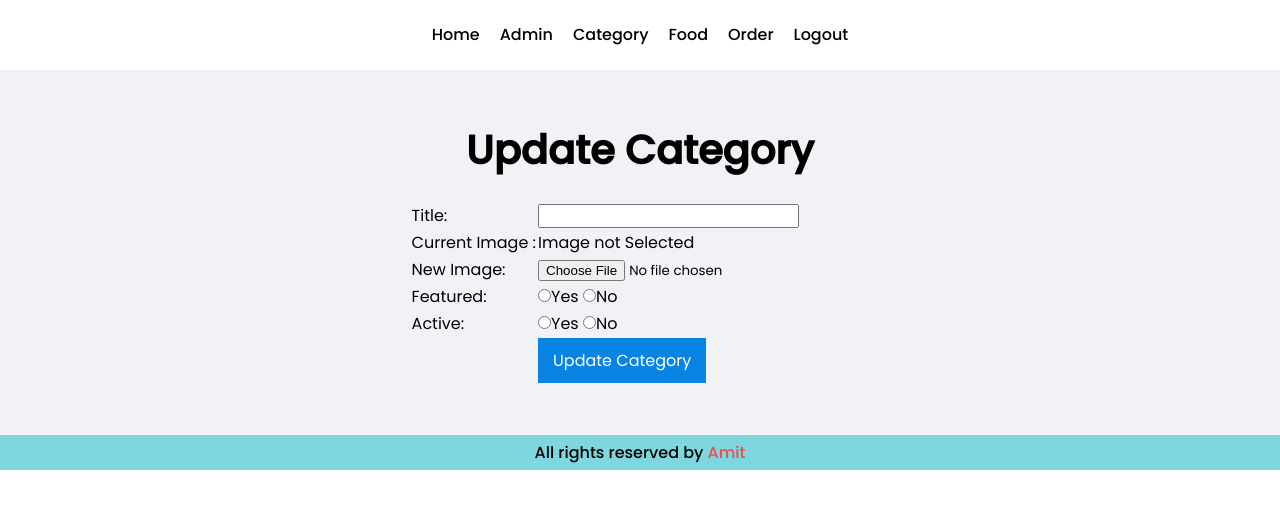
After one commit to coderamit01/food-restaurant, a PHP site: page /food-restaurant/admin/update-category.php in a window 1280 px wide. The commit adds this page. Shown: the top 509 px of the page. Run offline with PHP 8.4, Linux system fonts and the light colour scheme; the visitor is signed in with stand-in values (Sample User, id 1); data that the repository does not hold is empty.

Commit message:
added manage-category, add-category , delete-category and update category file all functionality

```diff
--- /dev/null
+++ b/admin/update-category.php
@@ -0,0 +1,127 @@
+<?php
+  require_once('partials/header.php');
+
+  if(isset($_GET['id'])){
+
+    $id = $_GET['id'];
+    $sql = mysqli_query($connection, "SELECT * FROM tbl_category WHERE id = '$id'");
+    if($rows = mysqli_fetch_assoc($sql)){
+      $title = $rows['title'];
+      $current_image = $rows['image_name'];
+      $featured = $rows['featured'];
+      $active = $rows['active'];
+    }
+
+  }
+?>
+  <section class="main-content">
+    <div class="container">
+      <h1 class="text-center">Update Category</h1>
+      <form class="category-form" action="" method="POST" enctype="multipart/form-data">
+      <table>
+          <tr>
+            <td><label for="t">Title: </label></td>
+            <td><input type="text" name="title" id="t" value="<?php echo $title; ?>"></td>
+          </tr>
+          <tr>
+            <td>Current Image :</td>
+            <td class="img-fit">
+              <?php
+                if($current_image != ""){
+                ?>
+                <img src="<?php echo SITEURL; ?>/img/category/<?php echo $current_image; ?>" height="auto" width="80px" >
+                <?php
+                }else{
+                  // $_SESSION['image_error'] = "Image not seleted";
+                  echo "Image not Selected";
+                }
+                ?>
+            </td>
+          </tr>
+          <tr>
+            <td>New Image:</td>
+            <td><input type="file" name="image" value="" ></td>
+          </tr>
+          <tr>
+            <td><label for="f">Featured:</label></td>
+            <td>
+              <input <?php if($featured == "Yes"){echo "checked";} ?> type="radio" name="featured" value="Yes" value="Yes">Yes
+
+              <input <?php if($featured == "No"){echo "checked";} ?> type="radio" name="featured" value="No" value="No">No
+            </td>
+          </tr>
+          <tr>
+          <td><label for="a">Active:</label></td>
+            <td>
+              <input <?php if($active == "Yes"){echo "checked";} ?> type="radio" name="active" value="Yes" value="Yes">Yes
+
+              <input <?php if($active == "No"){echo "checked";} ?> type="radio" name="active" value="No" value="No">No
+            </td>
+          </tr>
+          <tr>
+            <td>
+              <input type="hidden" name="current_image" value="<?php echo $current_image; ?>">
+              <input type="hidden" name="id" value="<?php echo $id; ?>">
+            </td>
+            <td><input class="btn-primary no-border" type="submit" name="update" value="Update Category"></td>
+          </tr>
+        </table>
+      </form>
+    </div>
+  </section>
+
+<?php
+  if(isset($_POST['update'])){
+    $id = $_POST['id'];
+    $title = $_POST['title'];
+    $current_image = $_POST['current_image'];
+    $featured = $_POST['featured'];
+    $active = $_POST['active'];
+    if(isset($_FILES['image']['name'])){
+      $image_name = $_FILES['image']['name'];
+      if($image_name != ""){
+          $ext = end(explode('.', $image_name));
+          $image_name = "food_category_".rand(000, 999).'.'.$ext;
+
+          $source_fath = $_FILES['image']['tmp_name'];
+
+          $destination_path = "../img/category/".$image_name;
+
+          $upload = move_uploaded_file($source_fath, $destination_path);
+          if($upload == false){
+            $_SESSION['upload'] = "Failled to Upload";
+            header('location:'.SITEURL."/admin/manage-category.php");
+            die();
+          }
+          if($image_name != ""){
+            $remove_path = "../img/category/".$current_image;
+            $remove = unlink($remove_path);
+
+            if($remove == false){
+              $_SESSION['rmv_img'] = "Failed to Remove Image";
+              header('location:'.SITEURL."/admin/manage-category.php");
+              die();
+            }
+          }
+      }else{
+        $image_name = $current_image;
+      }
+    }else{
+      $image_name = $current_image;
+    }
+
+
+    $sql2 = mysqli_query($connection, "UPDATE tbl_category SET title = '$title', image_name = '$image_name', featured = '$featured', active = '$active' WHERE id = '$id' ");
+    if($sql2){
+      $_SESSION['updt_category'] = "Successfully Updated";
+      header('location:'.SITEURL."/admin/manage-category.php");
+    }else{
+      $_SESSION['updt_category'] = "Failed to Update";
+      header('location:'.SITEURL."/admin/update-category.php");
+    }
+  }
+
+?>
+
+
+<?php require_once('partials/footer.php'); ?>
--- a/css/admin.css
+++ b/css/admin.css
@@ -200,6 +200,25 @@
   margin-top: 15px;
 }
 
+.no-border {
+  border: none;
+}
+
+/* Manage category area */
+
+.tbl .img-fit img {
+  width: 80px;
+  height: auto;
+  object-fit: cover;
+
+}
+
+.category-form {
+  max-width: 40%;
+  margin: 0 auto;
+  margin-top: 20px;
+}
+
 
 
 
```
Also changed, not shown: admin/add-category.php (added, +99 -0 lines), admin/delete-category.php (added, +34 -0 lines), admin/manage-category.php (+62 -33 lines), img/category/food_category_268.jpg (added), img/category/food_category_541.jpg (added), img/category/food_category_664.jpg (added).
